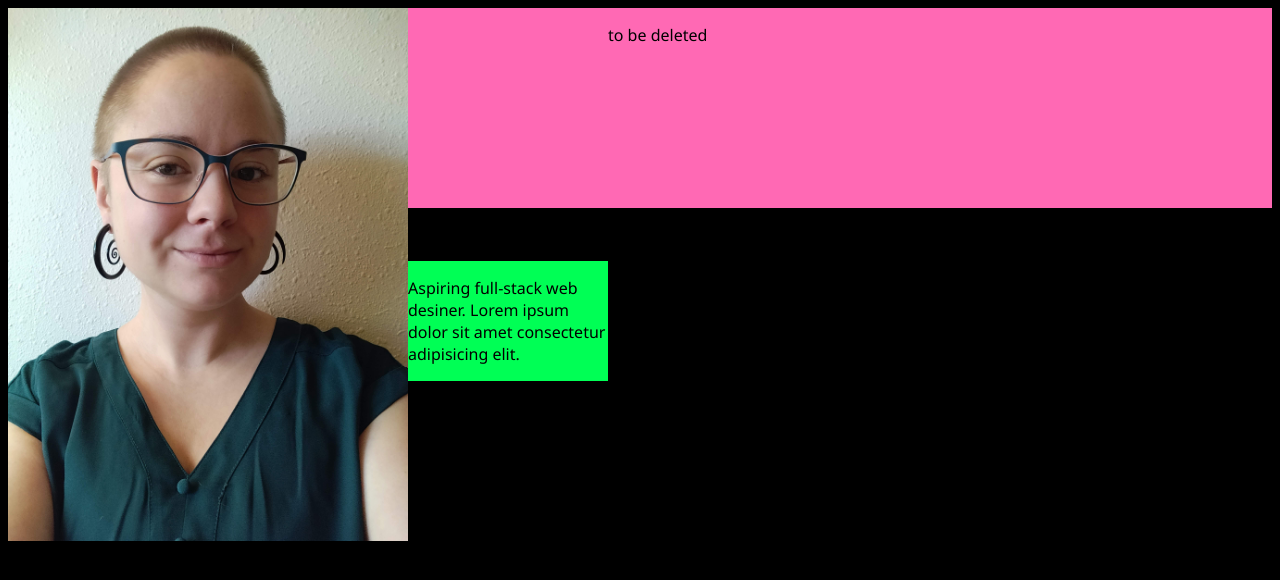
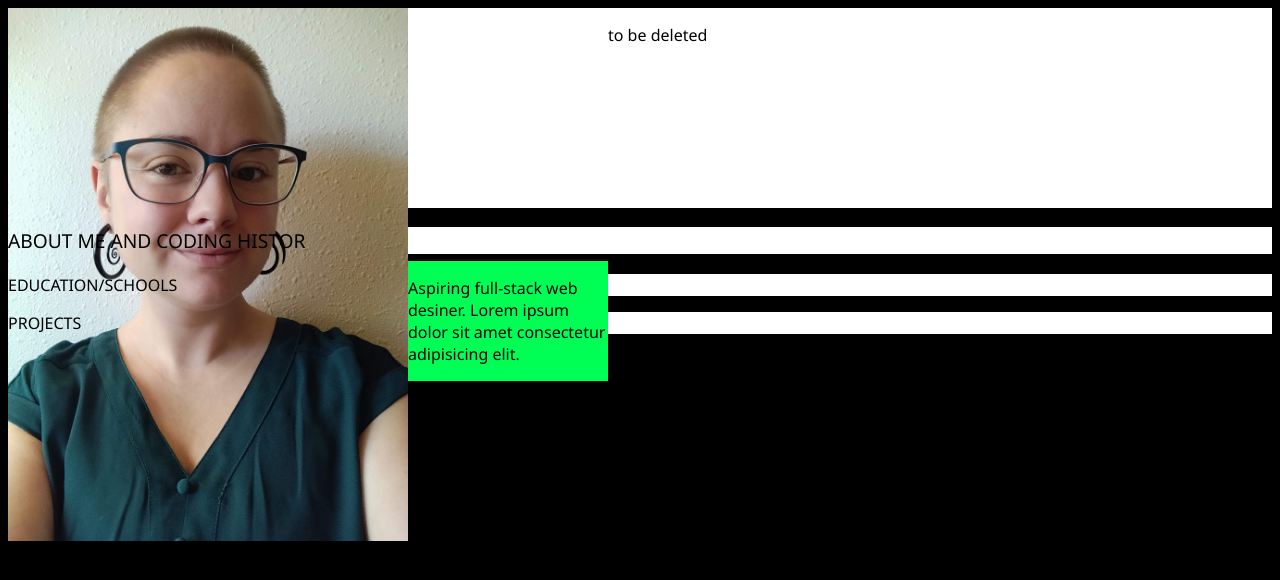
Before and after one commit to zoe-moment/portfolio, a plain HTML site: page index.html in a window 1280 px wide. Drawn offline with Linux system fonts and the light colour scheme.

Commit message:
additional div boxes added in html and css

```diff
--- a/css/styles.css
+++ b/css/styles.css
@@ -16,20 +16,22 @@ footer {
 /* CLASSES */
 
 .navbar {
+  background-color: rgb(255, 255, 255);
   font-size: 2.5em;
 }
 
 /* DIV FLEX BOX 1 */
 
 .box1 {
+  background-color: rgb(255, 255, 255);
   display: flex;
   flex: 1;
   margin: 0px;
   max-height: 200px;
-  background-color: hotpink;
 }
 
 .box1-img {
+background-color: rgb(98, 170, 3);
 max-width: 400px;
 max-height: auto;
 }
@@ -45,7 +47,7 @@ max-height: auto;
 /* DIV FLEX BOX 2 */
 
 .box2 {
-  background-color: white;
+  background-color: rgb(255, 255, 255);
 }
 .box2-intro {
   font-size: 1.2em;
@@ -54,3 +56,11 @@ max-height: auto;
 }
 
 /* DIV FLEX BOX 3 */
+.box3 {
+  background-color: rgb(255, 255, 255);
+}
+
+/* DIV FLEX BOX 4 */
+.box4 {
+  background-color: rgb(255, 255, 255);
+}
--- a/index.html
+++ b/index.html
@@ -9,6 +9,7 @@
 
   <div class="navbar"><!-- NAVBAR HERE--></div>
 
+  <!-- box1 = 3 sections-->
   <div class="box1"><!--PORTFOLIO IMG HERE--><!--FLOATING SHORT INTENTION STATEMENT-->
     <div class="box1-img">
       <img src="img/IMG_20211006_094846__01.jpg">
@@ -20,21 +21,26 @@
     <div class="box1-empty">
       <p>to be deleted</p>
     </div>
-
   </div>
 
-
-  <div>
-    <p class="box2-intro">
-      <!--ABOUT ME AND CODING HISTORY-->
-    </p>
+  <!-- BOX 2 = ABOUT ME AND CODING HISTORY-->
+  <div class="box2">
+    <div class="box2-intro">
+      <p>ABOUT ME AND CODING HISTOR</p>
+    </div>
   </div>
   <div>
-    <!--EDUCATION/SCHOOLS-->
+
+  <!-- BOX 3 = EDUCATION/SCHOOLS--->
+  <div class="box3">
+    <p>EDUCATION/SCHOOLS</p>
   </div>
-  <div>
-    <!--PROJECTS-->
+
+  <!--BOX 4 = PROJECTS-->
+  <div class="box4">
+    <p>PROJECTS</p>
   </div>
+
   <footer>
     <!--FOOTER WITH CONTACT FROM TOP OF PAGE-->
   </footer>
```
